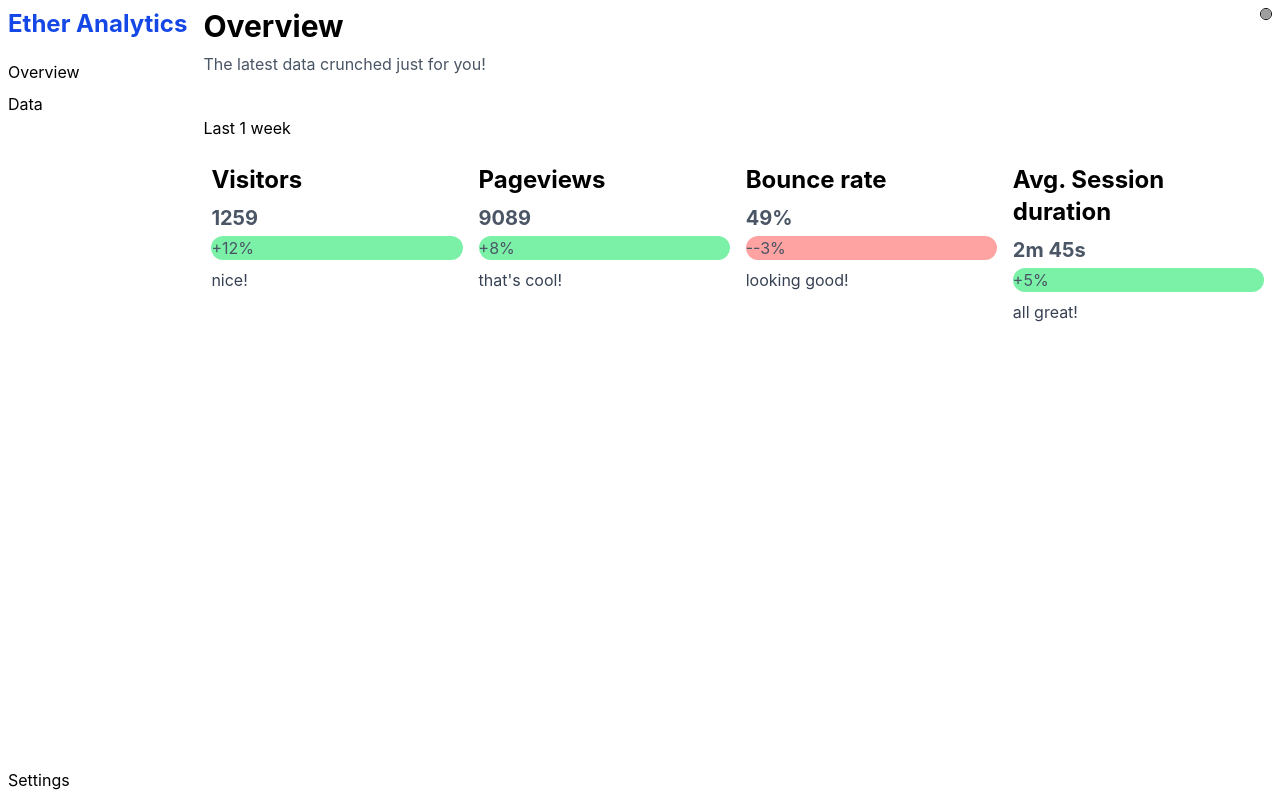
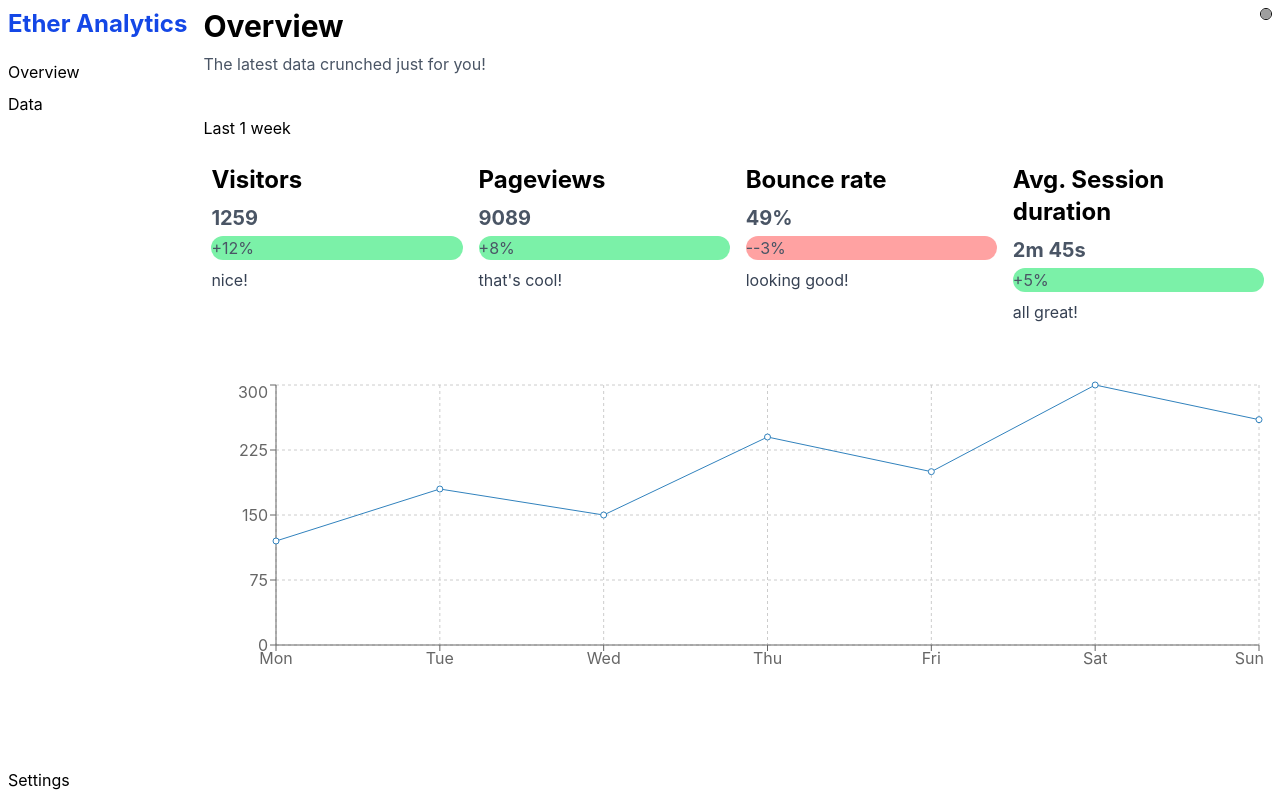
Before and after one commit to BlueOceanVale/ether-analytics, a React (Vite) app: page / in a window 1280 px wide. Built offline with nearby package versions, Linux system fonts and the light colour scheme; grey boxes are pictures that could not be loaded.

Commit message:
feat: add visitor chart(graph)

```diff
--- a/package.json
+++ b/package.json
@@ -13,6 +13,7 @@
     "@tailwindcss/vite": "^4.3.5",
     "react": "^19.3.1",
     "react-dom": "^19.3.1",
+    "recharts": "^3.10.1",
     "tailwindcss": "^4.3.5"
   },
   "devDependencies": {
--- /dev/null
+++ b/src/components/ui/VisitorChart.tsx
@@ -0,0 +1,25 @@
+import { visitorData } from "../../data/mock";
+import {
+    LineChart,
+    XAxis,
+    YAxis,
+    Line,
+    ResponsiveContainer,
+    Tooltip,
+    CartesianGrid
+} from "recharts";
+
+export default function VisitorChart() {
+    return (
+        <ResponsiveContainer width="100%" height={300} className="mt-10">
+            <LineChart data={visitorData}>
+                <CartesianGrid strokeDasharray="3 3" />
+                <XAxis dataKey="day"/>
+                <YAxis />
+                <Tooltip />
+                <Line dataKey="visitors"/>
+            </LineChart>
+
+        </ResponsiveContainer>
+    )
+}
--- a/src/data/mock.ts
+++ b/src/data/mock.ts
@@ -22,3 +22,13 @@ export const metrics = [
         description:"all great!"
     }
 ]
+
+export const visitorData = [
+    { day: "Mon", visitors: 120 },
+    { day: "Tue", visitors: 180 },
+    { day: "Wed", visitors: 150 },
+    { day: "Thu", visitors: 240 },
+    { day: "Fri", visitors: 200 },
+    { day: "Sat", visitors: 300 },
+    { day: "Sun", visitors: 260 },
+];
--- a/src/pages/Dashboard.tsx
+++ b/src/pages/Dashboard.tsx
@@ -2,6 +2,7 @@ import Header from "../components/layout/Header.tsx";
 import Sidebar from "../components/layout/Sidebar.tsx";
 import Card from "../components/ui/MetricCard.tsx";
 import { metrics } from "../data/mock.ts"
+import VisitorChart from "../components/ui/VisitorChart.tsx";
 
 export default function Dashboard() {
     return (
@@ -15,6 +16,9 @@ export default function Dashboard() {
                     {metrics.map((metric) => (
                         <Card key={metric.title} {...metric} />
                     ))}
+                    <div className="col-span-full">
+                        <VisitorChart />
+                    </div>
                 </section>
             </div>
         </main>
```
Also changed, not shown: 1 other file (tests, documents, lock files or other folders).
